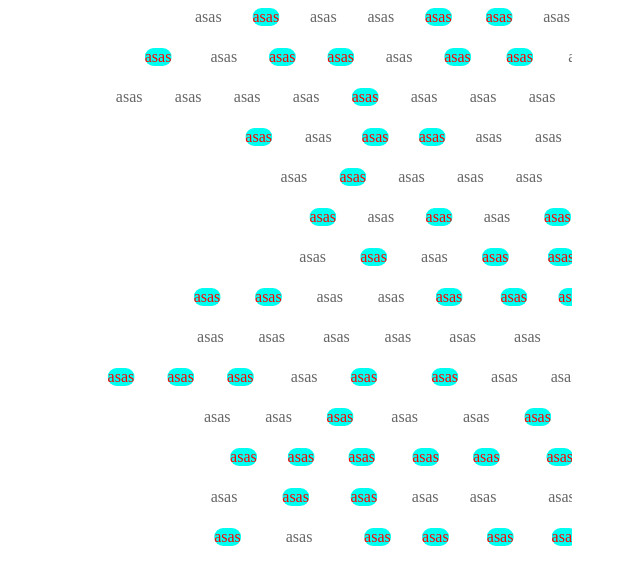
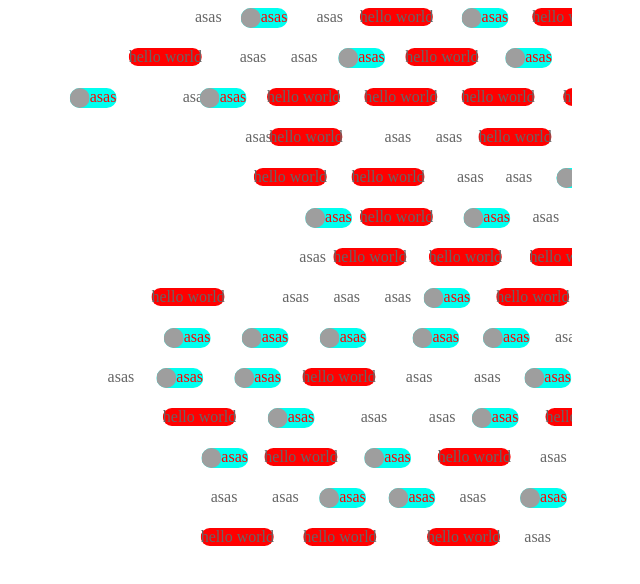
Before and after one commit to wanglubai/yadanmaku, a website built with webpack: page index.html in a window 1280 px wide. Shown: the whole page, without its empty margins (636-1276 px from the left). Built offline with Linux system fonts and the light colour scheme; grey boxes are pictures that could not be loaded.

Commit message:
定位判断

```diff
--- a/index.html
+++ b/index.html
@@ -7,9 +7,19 @@
   <script type="text/javascript" src="./output/jquery.js"></script>
   <script type="text/javascript" src="./output/YaDanmaku.js"></script>
   <style>
+    .type1 {
+      background-color: #ff0000;
+      border-radius: 10px;
+    }
+
     .type2 {
       background-color: #00fff0;
       border-radius: 10px;
+    }
+
+    .type2img {
+      border-radius: 50%;
+      float: left;
     }
   </style>
 </head>
@@ -22,12 +32,17 @@
       'parent': document.getElementById('view'),
       'gapH': 40
     });
+    var i = 0;
     setInterval(function () {
       danmaku.play({
         'msg': '<font color="#666666">asas</font>'
       });
       danmaku.play({
-        'msg': '<font color="#ff0000">asas</font>',
+        'msg': '<font color="#666666">hello world</font>',
+        'class': 'type1'
+      });
+      danmaku.play({
+        'msg': '<img class="type2img" src="http://pic.plures.net/users/avatar/056/697/643/56697643/8f2f8310290eb3bc8618dcd89fe0f79e.jpg" style="width:20px;height:20px"><font color="#ff0000">asas</font>',
         'class': 'type2'
       });
     }, 1000 / 24)
--- a/src/YaDanmakuBase.js
+++ b/src/YaDanmakuBase.js
@@ -40,7 +40,7 @@ function YaDanmakuBase(vo) {
     if (tempThis._canPush || tempThis._isDestroy) {
       return true;
     }
-    if (tempThis._display.offset().left < tempThis._parent.width() - tempThis._display.width()-20) {
+    if (tempThis._display.position().left < tempThis._parent.width() - tempThis._display.width() - 20) {
       return true;
     }
     return false;
```
Also changed, not shown: README.md, output/YaDanmaku.js.
